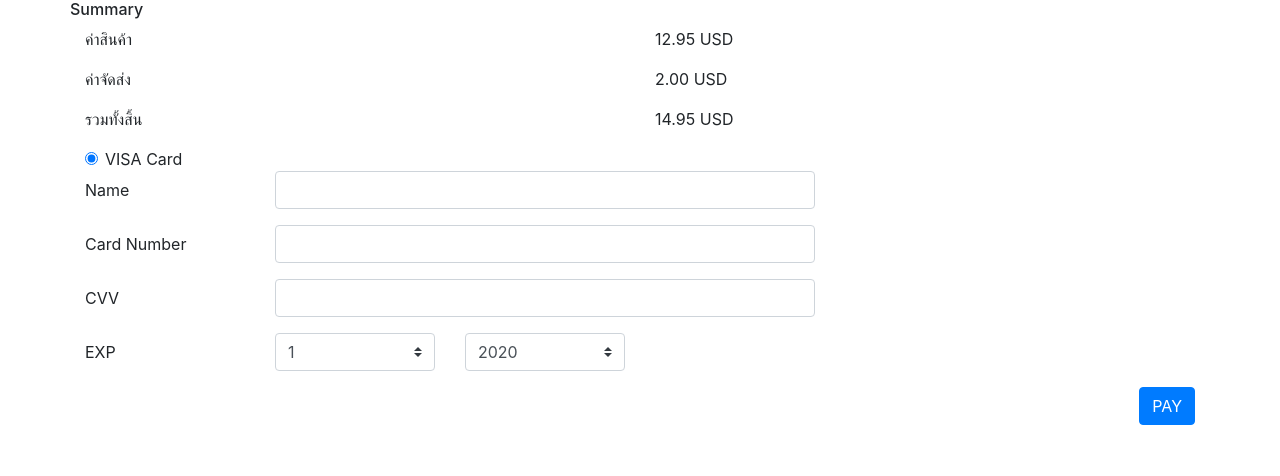
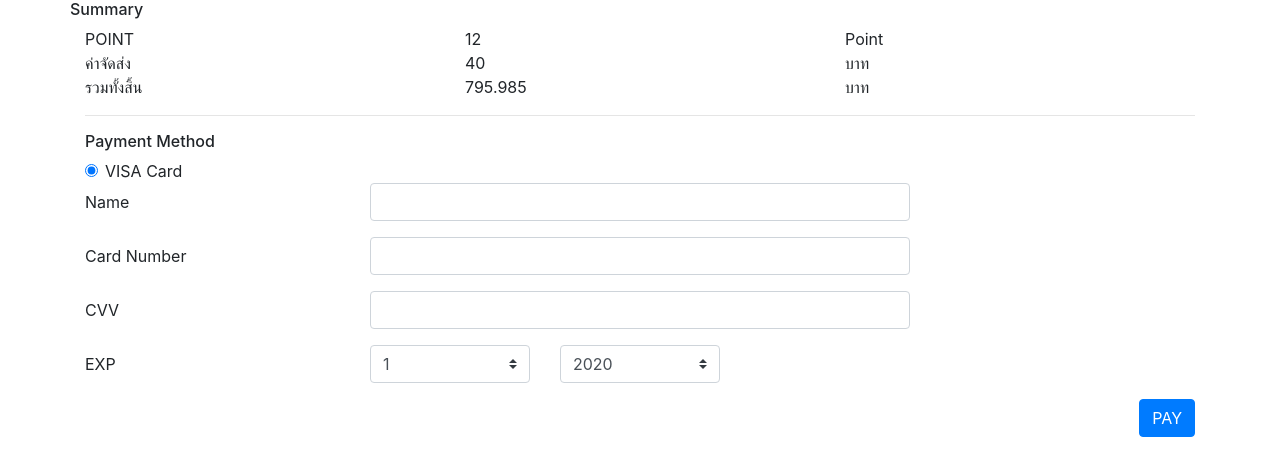
Before and after one commit to dringnakub/demo-cicd, a Next.js app in the folder frontEnd/: page /Payment in a window 1280 px wide. Shown: the top 476 px of the page. Built offline with nearby package versions, Linux system fonts and the light colour scheme.

Commit message:
[Add]Control Id in input-text.

```diff
--- a/frontEnd/pages/Payment.js
+++ b/frontEnd/pages/Payment.js
@@ -121,37 +121,24 @@ export default class Payment extends React.Component {
             </h6>
           </Row>
           <Row>
-            <Col><p>ค่าสินค้า</p></Col>
-            <Col id="totalProductPrice">
-              <p>
-                12.95 USD
-              </p>
-            </Col>
+            <Col>POINT</Col>
+            <Col id="point_amount">12</Col>
+            <Col>Point</Col>
           </Row>
           <Row>
-            <Col>
-              <p>
-                ค่าจัดส่ง
-              </p>
-            </Col>
-            <Col id="totalShippingCharge">
-              <p>
-                2.00 USD
-              </p>
-            </Col>
+            <Col>ค่าจัดส่ง</Col>
+            <Col id="shipping_amount">40</Col>
+            <Col>บาท</Col>
           </Row>
           <Row>
-            <Col>
-              <p>
-                รวมทั้งสิ้น
-              </p>
-            </Col>
-            <Col id="totalAmount">
-              <p>
-                14.95 USD
-              </p>
-            </Col>
+            <Col>รวมทั้งสิ้น</Col>
+            <Col id="total_amount">795.985</Col>
+            <Col>บาท</Col>
           </Row>
+          <hr className="w-100" />
+          <h6>
+            Payment Method
+          </h6>
           <Row>
             <Col>
               <Form.Check
@@ -164,7 +151,7 @@ export default class Payment extends React.Component {
           </Row>
           <Form className="w-100" onSubmit={this.submitForm}>
             <Form.Group as={Row} controlId="visa-placeholder">
-              <Form.Label column lg={2}>
+              <Form.Label column lg={3}>
                 Name
             </Form.Label>
               <Col lg={6}>
@@ -175,7 +162,7 @@ export default class Payment extends React.Component {
             </Form.Group>
 
             <Form.Group as={Row} controlId="visa-number">
-              <Form.Label column lg={2}>
+              <Form.Label column lg={3}>
                 Card Number
               </Form.Label>
               <Col lg={6}>
@@ -184,7 +171,7 @@ export default class Payment extends React.Component {
             </Form.Group>
 
             <Form.Group as={Row} controlId="visa-cvv">
-              <Form.Label column lg={2}>
+              <Form.Label column lg={3}>
                 CVV
               </Form.Label>
               <Col lg={6}>
@@ -193,11 +180,11 @@ export default class Payment extends React.Component {
             </Form.Group>
 
             <Form.Group as={Row} controlId="visa-expire">
-              <Form.Label column lg={2}>
+              <Form.Label column lg={3}>
                 EXP
               </Form.Label>
               <Col lg={2}>
-                <Form.Control as="select" custom>
+                <Form.Control as="select" custom id="visa-expire-month">
                   {this.state.monthList.map((itemMonth, index) => {
                     return <option key={index}>{itemMonth}</option>
                   })}
@@ -205,7 +192,7 @@ export default class Payment extends React.Component {
                 </Form.Control>
               </Col>
               <Col lg={2}>
-                <Form.Control as="select" custom>
+                <Form.Control as="select" custom id="visa-expire-year">
                   {this.state.yearList.map((itemYear, index) => {
                     return <option key={index}>{itemYear}</option>
                   })}
```
Also changed, not shown: frontEnd/pages/order.js (+8 -4 lines).
